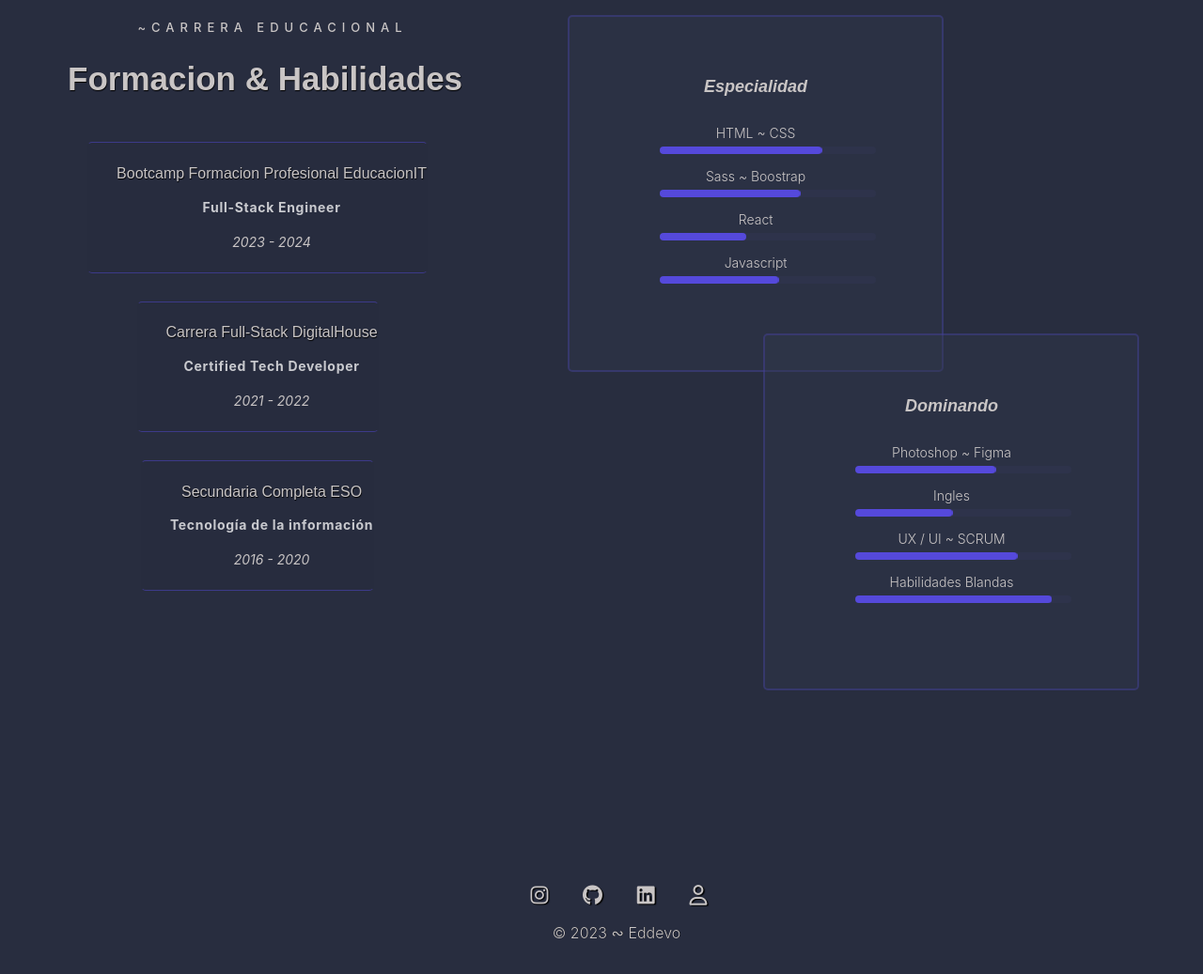
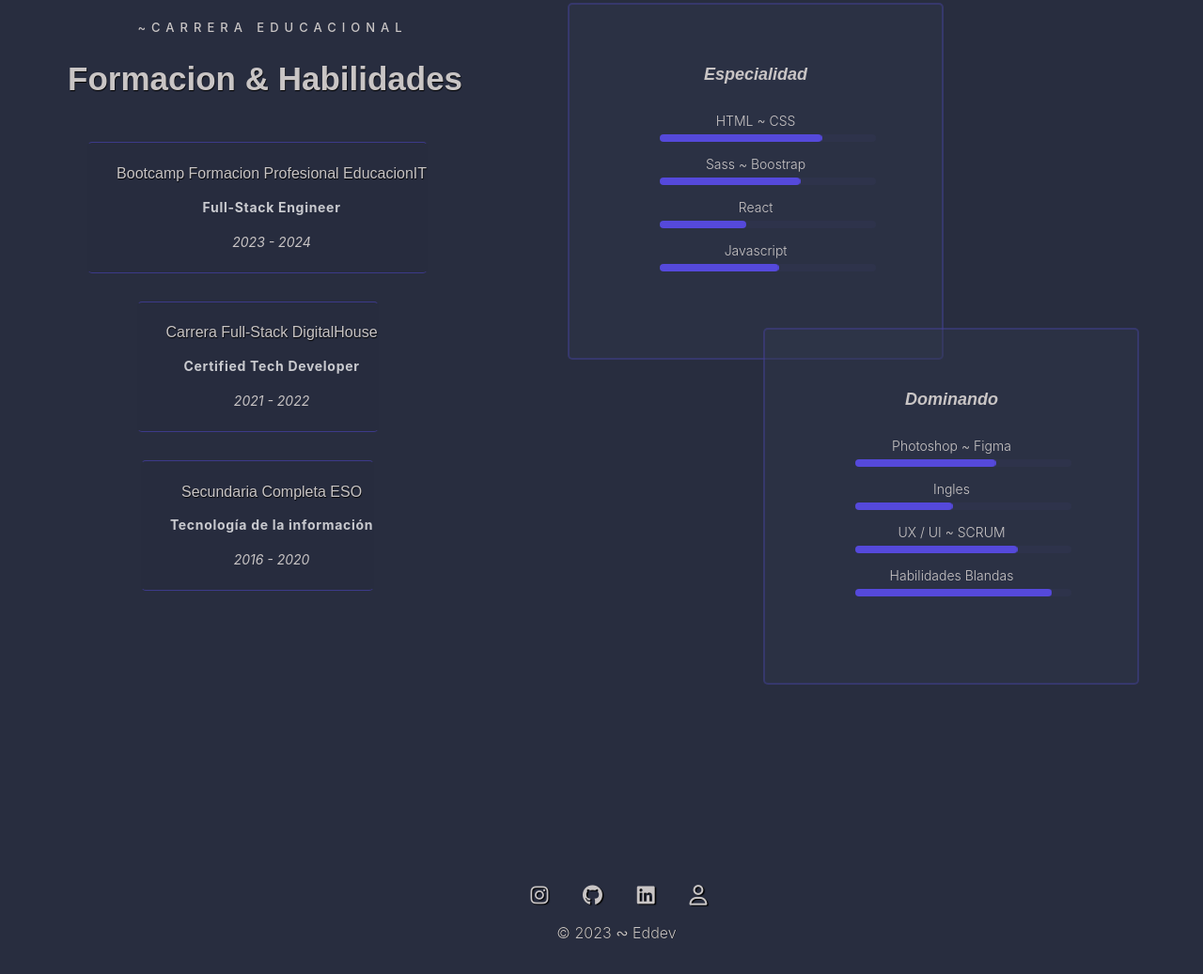
Before and after one commit to ByDiamondGod/ByDiamondGod.github.io, a plain HTML site: page index.html in a window 1280 px wide. Shown: the part 3530-4567 px from the top of the page at 94% size. Drawn offline with Linux system fonts and the light colour scheme.

Commit message:
responsive skills section v5

```diff
--- a/css/styles.css
+++ b/css/styles.css
@@ -581,10 +581,12 @@ body {
   text-align: center;
   height: 380px;
   max-height: 450px;
+  padding-top: 3rem;
 }
 
 .skills-card2 {
   position: absolute;
+  top: 77%;
 }
 
 .skills__h3 {
@@ -920,13 +922,13 @@ footer {
   }
 
   .skills-card {
-    padding-top: 3rem;
+    margin-top: 0;
     max-width: 400px;
-    margin-top: 2.3rem;
+    margin-top: 1.5rem;
   }
 
   .skills-card2 {
-    top: 80%;
+    top: 85%;
     left: 40%;
   }
 
--- a/index.html
+++ b/index.html
@@ -443,7 +443,7 @@
     <p class="footer-copyright__p">
       <span class="footer-copyright__span"> © 2023 ∾ </span>
       <span class="footer-copyright__span footer-copyright__span--color">
-        <a href="index.html"> Eddevo </a></span>
+        <a href="index.html"> Eddev </a></span>
     </p>
   </footer>
 
```
